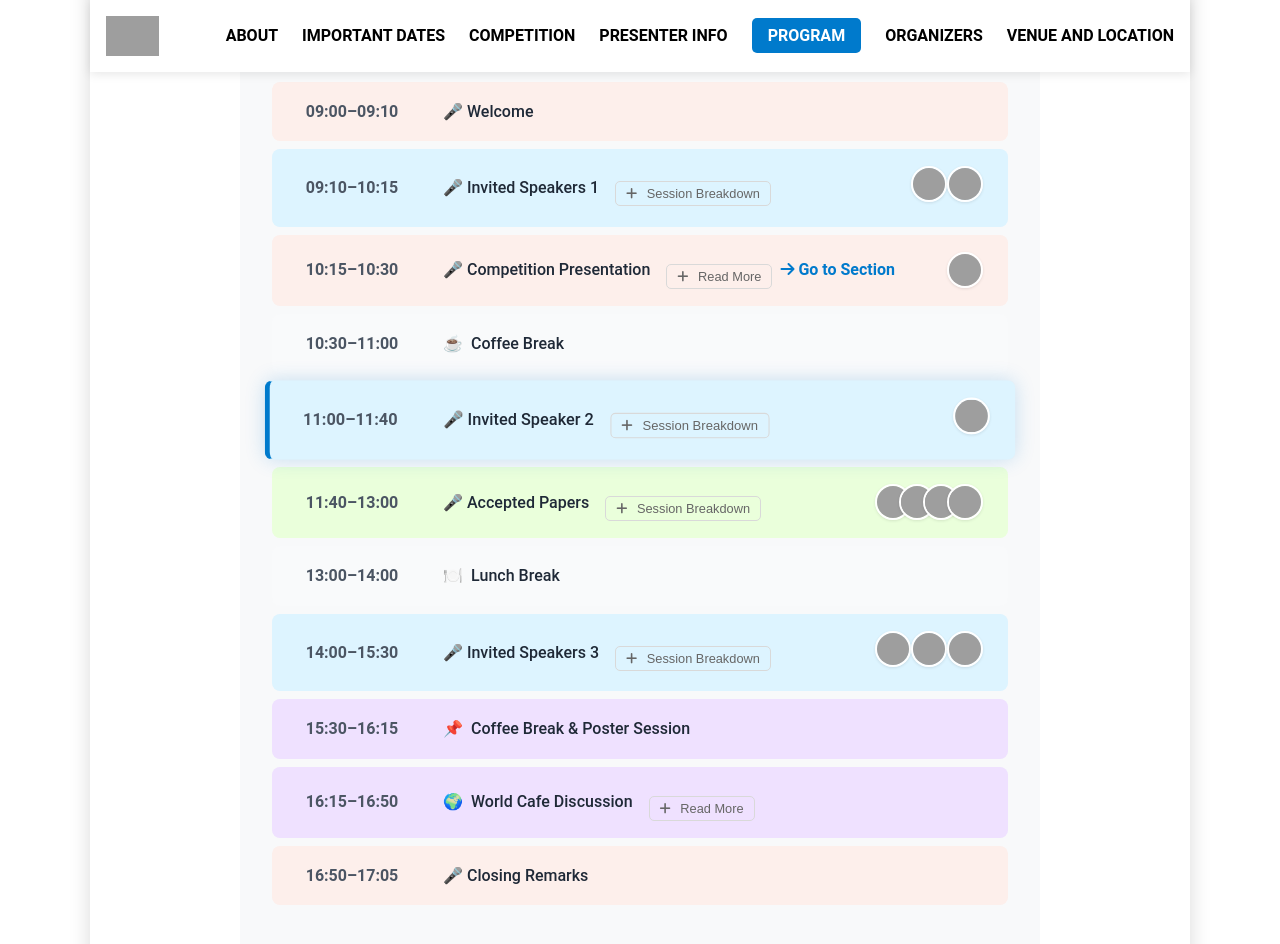
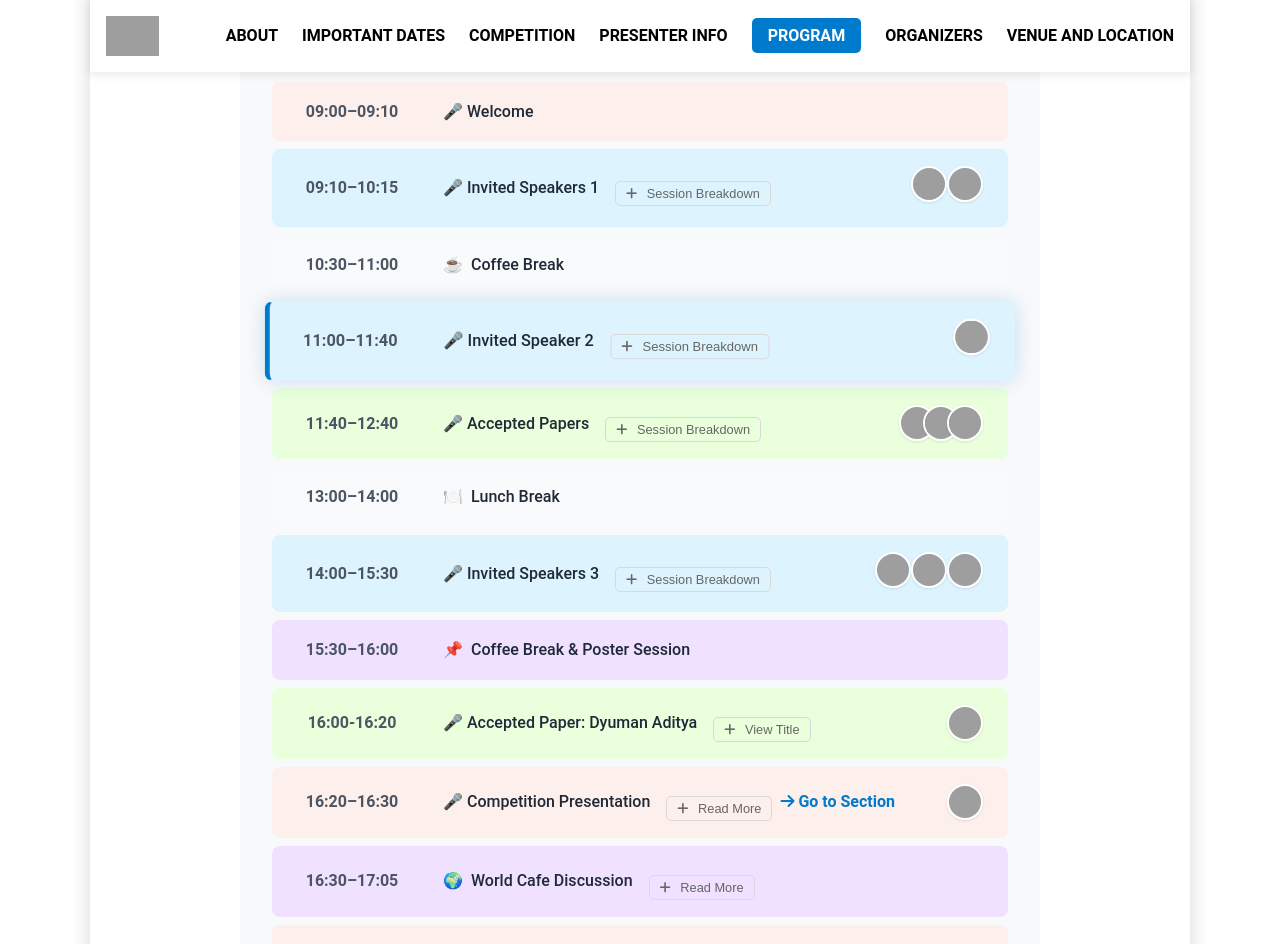
Before and after one commit to comrob/ecmr25slam, a Jekyll site: the page built from docs/index.markdown, in a window 1280 px wide and 1400 px high, scrolled down 3723 px, cut to the strip 0-944 px from the top of the window. Built offline with Jekyll 4.4.1, drawn with Linux system fonts in a browser that asks for light colours; grey boxes are pictures that could not be loaded.

Commit message:
Updated schedule

```diff
--- a/docs/_data/papers.yaml
+++ b/docs/_data/papers.yaml
@@ -2,18 +2,22 @@
   author: "Sai Puneeth Gottam"
   title: "“Good Deep Feature to Track: Self-Supervised Feature Extraction and Tracking in Visual Odometry”"
   online: true
+  session: 1
 
 - time: "12:00-12:20"
   author: "Aaron Kurda"
   title: "“Reducing Drift of Lidar Odometry by Incorporating OpenStreetMap Building Data”"
   online: false
+  session: 1
 
 - time: "12:20-12:40"
   author: "Abdel-Raouf Dannaoui"
   title: "“When and Where Localization Fails: An Analysis of the Iterative Closest Point in Evolving Environment”"
   online: false
+  session: 1
 
-- time: "12:40-13:00"
+- time: "16:00-16:20"
   author: "Dyuman Aditya"
   title: "“Robust Localization, Mapping, and Navigation for Quadruped Robots”"
   online: false
+  session: 2
--- a/docs/index.markdown
+++ b/docs/index.markdown
@@ -202,6 +202,7 @@ contact-email: hulchvse@student.cvut.cz
                 <li><strong>Passcode:</strong> 298957</li>
             </ul>
         </div>
+
         <ul class="date-list">
             <li class="event-speech event-organization" data-start="09:00" data-end="09:10">
                 <div><span class="date-label"><strong>09:00–09:10</strong></span><span class="date-value">Welcome</span></div>
@@ -219,20 +220,6 @@ contact-email: hulchvse@student.cvut.cz
                 </div>
                 <div class="schedule-speakers">
                     {% assign session_speakers = site.data.speakers | where: "session", 1 %}{% for speaker in session_speakers %}<a href="#{{ speaker.id }}" data-tooltip="{{ speaker.time }} - {{ speaker.name }}: '{{ speaker.topic }}'" data-speaker-id="{{ speaker.id }}"><img class="speaker-avatar" src="{{ speaker.image | absolute_url }}" alt="{{ speaker.name }}"></a>{% endfor %}
-                </div>
-            </li>
-            <li class="event-speech event-organization" data-start="10:15" data-end="10:30">
-                <div>
-                    <span class="date-label"><strong>10:15–10:30</strong></span>
-                    <span class="date-value">Competition Presentation</span>
-                    <div class="schedule-buttons-container">
-                        <button class="details-toggle-btn" data-open-text="Read More" onclick="toggleDetails(this)"><i class="fa-solid fa-plus"></i> Read More</button>
-                        <a href="#competition-section" class="schedule-link-btn"><i class="fa-solid fa-arrow-right"></i> Go to Section</a>
-                    </div>
-                    <div class="expandable-details" style="display: none;">{{ site.data.schedule_details.competition_presentation }}</div>
-                </div>
-                <div class="schedule-speakers">
-                    <img class="speaker-avatar" src="{{ site.data.organizers[0].image | absolute_url }}" alt="Vsevolod Hulchuk">
                 </div>
             </li>
             <li class="event-break event-coffee" data-start="10:30" data-end="11:00">
@@ -253,19 +240,27 @@ contact-email: hulchvse@student.cvut.cz
                     {% assign session_speakers = site.data.speakers | where: "session", 2 %}{% for speaker in session_speakers %}<a href="#{{ speaker.id }}" data-tooltip="{{ speaker.time }} - {{ speaker.name }}: '{{ speaker.topic }}'" data-speaker-id="{{ speaker.id }}"><img class="speaker-avatar" src="{{ speaker.image | absolute_url }}" alt="{{ speaker.name }}"></a>{% endfor %}
                 </div>
             </li>
-            <li class="event-speech event-accepted" data-start="11:40" data-end="13:00">
+            <li class="event-speech event-accepted" data-start="11:40" data-end="12:40">
                 <div>
-                    <span class="date-label"><strong>11:40–13:00</strong></span>
+                    <span class="date-label"><strong>11:40–12:40</strong></span>
                     <span class="date-value">Accepted Papers</span>
                     <button class="details-toggle-btn" data-open-text="Session Breakdown" onclick="toggleDetails(this)"><i class="fa-solid fa-plus"></i> Session Breakdown</button>
                     <div class="expandable-details" style="display: none;">
                         <ul class="paper-list">
-                            {% for paper in site.data.papers %}<li class="paper-entry"><span class="paper-time">{{ paper.time }}</span><div class="paper-details"><strong class="paper-author">{{ paper.author }} {% if paper.online %}<span class="online-badge small">online</span>{% endif %}</strong><em class="paper-title">{{ paper.title }}</em></div></li>{% endfor %}
+                            {% assign session1_papers = site.data.papers | where: "session", 1 %}
+                            {% for paper in session1_papers %}
+                            <li class="paper-entry">
+                                <span class="paper-time">{{ paper.time }}</span>
+                                <div class="paper-details">
+                                    <strong class="paper-author">{{ paper.author }} {% if paper.online %}<span class="online-badge small">online</span>{% endif %}</strong>
+                                    <em class="paper-title">{{ paper.title }}</em>
+                                </div>
+                            </li>
+                            {% endfor %}
                         </ul>
                     </div>
                 </div>
                 <div class="schedule-speakers">
-                    <img class="speaker-avatar" src="https://scholar.google.ch/citations/images/avatar_scholar_128.png" alt="Default Scholar Avatar">
                     <img class="speaker-avatar" src="https://scholar.google.ch/citations/images/avatar_scholar_128.png" alt="Default Scholar Avatar">
                     <img class="speaker-avatar" src="https://scholar.google.ch/citations/images/avatar_scholar_128.png" alt="Default Scholar Avatar">
                     <img class="speaker-avatar" src="https://scholar.google.ch/citations/images/avatar_scholar_128.png" alt="Default Scholar Avatar">
@@ -281,7 +276,7 @@ contact-email: hulchvse@student.cvut.cz
                     <button class="details-toggle-btn" data-open-text="Session Breakdown" onclick="toggleDetails(this)"><i class="fa-solid fa-plus"></i> Session Breakdown</button>
                     <div class="expandable-details" style="display: none;">
                         <ul class="paper-list">
-                            {% assign session_speakers = site.data.speakers | where: "session", 3 %}{% for speaker in session_speakers %}<li class="paper-entry" data-speaker-id="{{ speaker.id }}"><span class="paper-time">{{ speaker.time }}</span><div class="paper-details"><strong class="paper-author">{{ speaker.name }} {% if speaker.online %}<span class="online-badge small">online</span>{% endif %}</strong><em class="paper-title">"{{ speaker.topic }}"</em></div></li>{% endfor %}
+                            {% assign session_speakers = site.data.speakers | where: "session", 3 %}{% for speaker in session_speakers %}<li class="paper-entry" data-speaker-id="{{ speaker.id }}"><span class="paper-time">{{ paper.time }}</span><div class="paper-details"><strong class="paper-author">{{ speaker.name }} {% if speaker.online %}<span class="online-badge small">online</span>{% endif %}</strong><em class="paper-title">"{{ speaker.topic }}"</em></div></li>{% endfor %}
                         </ul>
                     </div>
                 </div>
@@ -289,19 +284,47 @@ contact-email: hulchvse@student.cvut.cz
                     {% assign session_speakers = site.data.speakers | where: "session", 3 %}{% for speaker in session_speakers %}<a href="#{{ speaker.id }}" data-tooltip="{{ speaker.time }} - {{ speaker.name }}: '{{ speaker.topic }}'" data-speaker-id="{{ speaker.id }}"><img class="speaker-avatar" src="{{ speaker.image | absolute_url }}" alt="{{ speaker.name }}"></a>{% endfor %}
                 </div>
             </li>
-            <li class="event-poster coffee" data-start="15:30" data-end="16:15">
-                <div><span class="date-label"><strong>15:30–16:15</strong></span><span class="date-value">Coffee Break & Poster Session</span></div>
+            <li class="event-poster coffee" data-start="15:30" data-end="16:00">
+                <div><span class="date-label"><strong>15:30–16:00</strong></span><span class="date-value">Coffee Break & Poster Session</span></div>
             </li>
-            <li class="event-poster event-networking" data-start="16:15" data-end="16:50">
+            <li class="event-speech event-accepted" data-start="16:00" data-end="16:20">
+                {% assign session2_papers = site.data.papers | where: "session", 2 %}
+                {% for paper in session2_papers %}
                 <div>
-                    <span class="date-label"><strong>16:15–16:50</strong></span>
+                    <span class="date-label"><strong>{{ paper.time }}</strong></span>
+                    <span class="date-value">Accepted Paper: {{ paper.author }}</span>
+                    <button class="details-toggle-btn" data-open-text="View Title" onclick="toggleDetails(this)"><i class="fa-solid fa-plus"></i> View Title</button>
+                    <div class="expandable-details" style="display: none;"><em>{{ paper.title }}</em></div>
+                </div>
+                <div class="schedule-speakers">
+                    <img class="speaker-avatar" src="https://scholar.google.ch/citations/images/avatar_scholar_128.png" alt="{{ paper.author }}">
+                </div>
+                {% endfor %}
+            </li>
+            <li class="event-speech event-organization" data-start="16:20" data-end="16:30">
+                <div>
+                    <span class="date-label"><strong>16:20–16:30</strong></span>
+                    <span class="date-value">Competition Presentation</span>
+                    <div class="schedule-buttons-container">
+                        <button class="details-toggle-btn" data-open-text="Read More" onclick="toggleDetails(this)"><i class="fa-solid fa-plus"></i> Read More</button>
+                        <a href="#competition-section" class="schedule-link-btn"><i class="fa-solid fa-arrow-right"></i> Go to Section</a>
+                    </div>
+                    <div class="expandable-details" style="display: none;">{{ site.data.schedule_details.competition_presentation }}</div>
+                </div>
+                <div class="schedule-speakers">
+                    <img class="speaker-avatar" src="{{ site.data.organizers[0].image | absolute_url }}" alt="Vsevolod Hulchuk">
+                </div>
+            </li>
+            <li class="event-poster event-networking" data-start="16:30" data-end="17:05">
+                <div>
+                    <span class="date-label"><strong>16:30–17:05</strong></span>
                     <span class="date-value">World Cafe Discussion</span>
                     <button class="details-toggle-btn" data-open-text="Read More" onclick="toggleDetails(this)"><i class="fa-solid fa-plus"></i> Read More</button>
                     <div class="expandable-details" style="display: none;">{{ site.data.schedule_details.world_cafe }}</div>
                 </div>
             </li>
-            <li class="event-speech event-organization" data-start="16:50" data-end="23:05">
-                <div><span class="date-label"><strong>16:50–17:05</strong></span><span class="date-value">Closing Remarks</span></div>
+            <li class="event-speech event-organization" data-start="17:05" data-end="17:15">
+                <div><span class="date-label"><strong>17:05–17:15</strong></span><span class="date-value">Closing Remarks</span></div>
             </li>
         </ul>
     </div>
```
